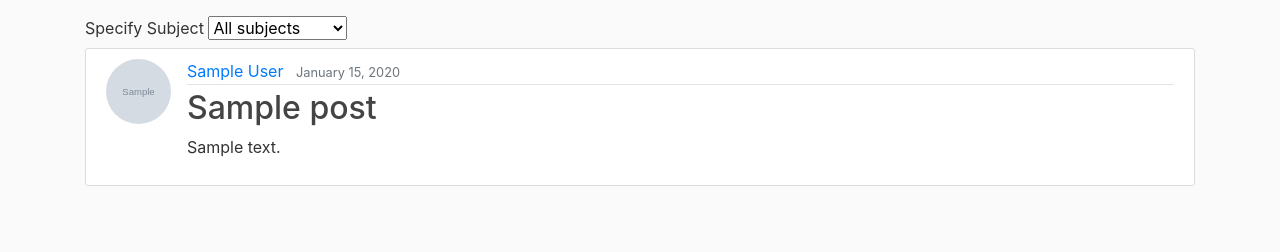
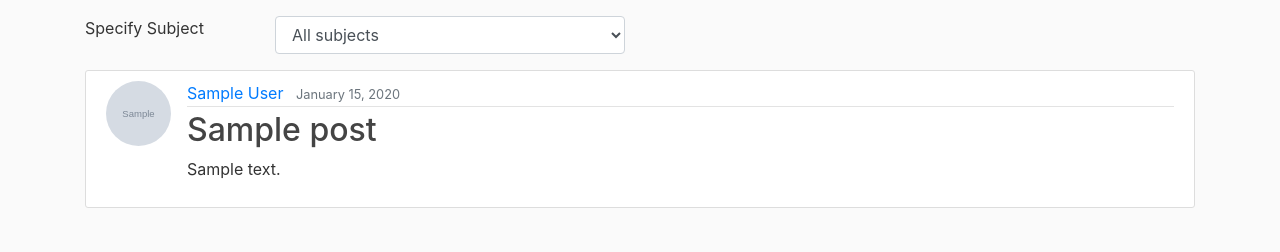
Before and after one commit to humblesami/assignments, a Django app: template blog/templates/blog/user_posts.html in a window 1280 px wide. Shown: the part 118-370 px from the top of the page. Run offline with Django 3.2, Linux system fonts and the light colour scheme; tables that the repository leaves empty hold one stand-in row (values such as "Sample post"); the template is opened without the code that fills it: values that come from a table or form of the project are taken from there, most other values are stand-ins (such as "Sample title", 1, 10 or a date in 2020); grey boxes marked "Sample" are stand-in pictures; some libraries are stand-ins or nearby versions.

Commit message:
set design

```diff
--- a/blog/templates/blog/user_posts.html
+++ b/blog/templates/blog/user_posts.html
@@ -2,13 +2,20 @@
 {% block content %}
     <h1 class="mb-3">Posts by {{ view.kwargs.username }} ({{ page_obj.paginator.count }})</h1>
     <input type="hidden" id="selected_user" value="{{username}}">
+<div class="row form-group">
+  <div class="col-2">
     <label>Specify Subject</label>
-    <select id="filter_posts">
-        <option value="">All subjects</option>
-        {% for subject in subjects_list %}
-            <option value="{{subject.id}}" {%if select_subject_id == subject.id %} selected {% endif %}>{{subject.title}}</option>
-        {% endfor %}
-    </select>
+  </div>
+  <div class="col-4">
+    <select id="filter_posts" class="form-control">
+      <option value="">All subjects</option>
+      {% for subject in subjects_list %}
+          <option value="{{subject.id}}" {%if select_subject_id == subject.id %} selected {% endif %}>{{subject.title}}</option>
+      {% endfor %}
+  </select>
+  </div>
+</div>
+
     {% for post in posts %}
         <article class="media content-section">
           <img class="rounded-circle article-img" src="{{ post.author.profile.image.url }}">
```
